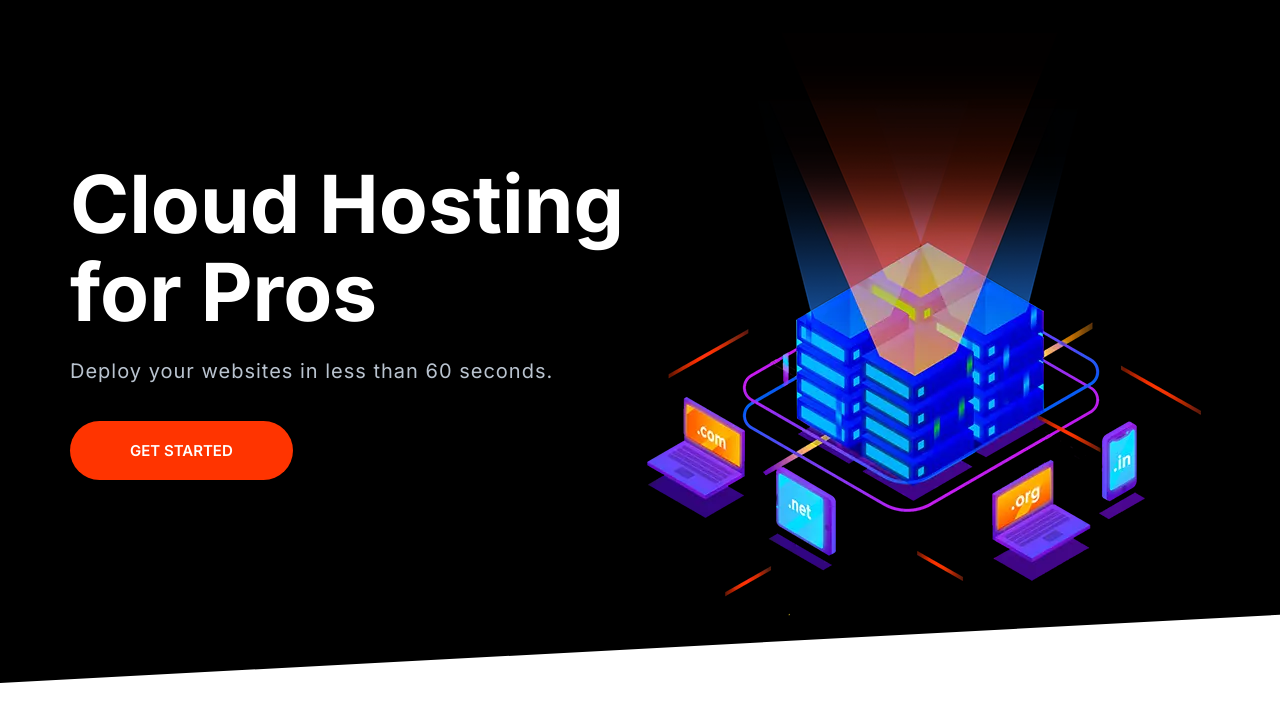
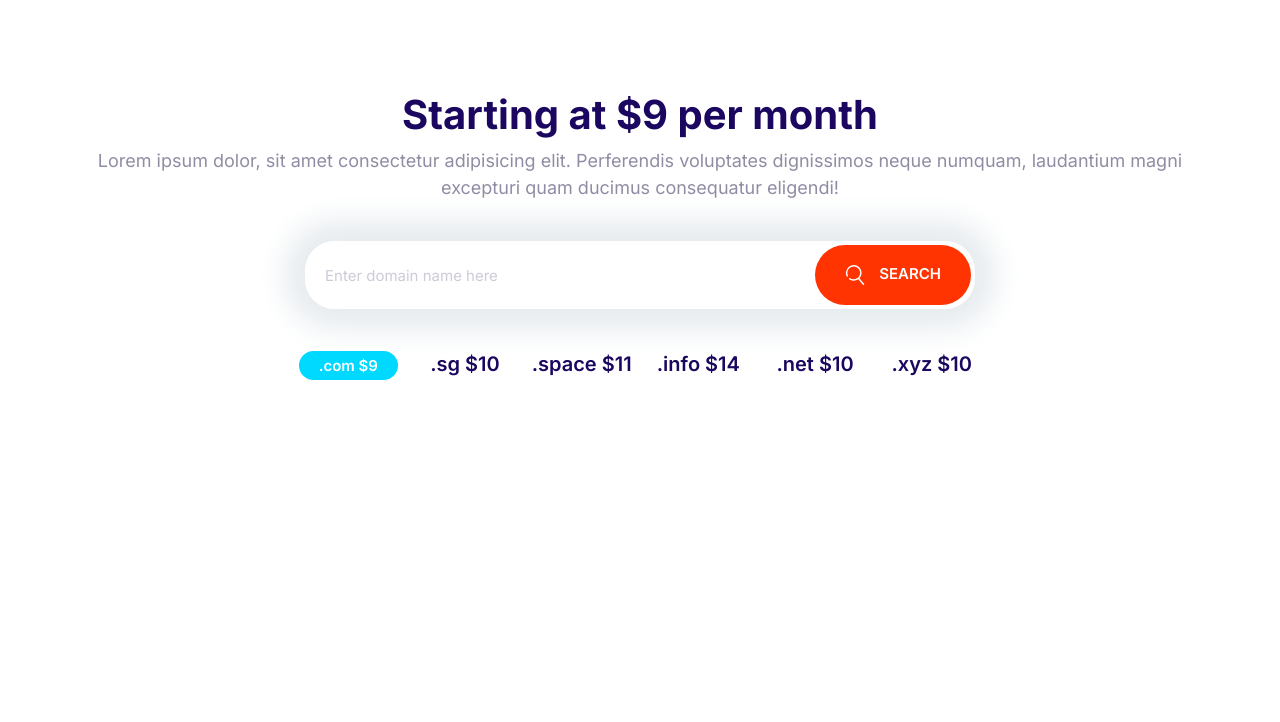
Before and after one commit to ZiXiOG/Moshify, a plain HTML site: page index.html in a window 1280 px wide. Drawn offline with Linux system fonts and the light colour scheme.

Commit message:
Creating domain block.

```diff
--- a/css/style.css
+++ b/css/style.css
@@ -213,6 +213,13 @@ a {
   margin: 1rem 0;
 }
 
+.btn .icon {
+  width: 2rem;
+  height: 2rem;
+  margin-right: 1rem;
+  vertical-align: middle;
+}
+
 .btn--primary {
   background: var(--color-primary);
   color: #fff;
@@ -287,7 +294,7 @@ a {
 .input-group .input {
   border: 0;
   flex-grow: 1;
-  padding: 1.5rem 1rem;
+  padding: 1.5rem 2rem;
 }
 
 .input-group .btn {
@@ -714,3 +721,29 @@ a {
     align-self: center;
   }
 }
+
+/* Domain block */
+
+.block-domain .input-group {
+  box-shadow: 0 0 30px 20px #e6ebee;
+  border: 0;
+  margin: 4rem auto;
+  max-width: 670px;
+}
+
+.block-domain__prices {
+  display: grid;
+  grid-template-columns: repeat(3, 1fr);
+  grid-template-rows: repeat(2, 6rem);
+  font-size: 2rem;
+  font-weight: 600;
+  justify-items: center;
+  max-width: 700px;
+  margin: 0 auto;
+}
+
+@media screen and (min-width: 768px) {
+  .block-domain__prices {
+    grid-template-columns: repeat(auto-fit, minmax(10rem, 1fr));
+  }
+}
--- a/index.html
+++ b/index.html
@@ -14,22 +14,32 @@
     <link rel="stylesheet" href="/css/style.css" />
   </head>
   <body>
-    <section class="block block--dark block--skewed-rigth hero">
-      <div class="grid grid--1x2 container">
-        <header class="block__header hero__content">
-          <h1 class="block__heading">Cloud Hosting for Pros</h1>
-          <p class="hero__tagline">
-            Deploy your websites in less than 60 seconds.
-          </p>
-          <a href="#" class="btn btn--accent btn--stretched">Get Started</a>
-        </header>
-        <picture>
-          <source
-            type="image/webp"
-            srcset="/images/banner.webp 1x, image/banner@2x.webp 2x" />
-          <img class="hero__image" src="/images/banner.png" alt=""
-        /></picture>
+    <section class="block container block-domain">
+      <header class="block__header">
+        <h2>Starting at $9 per month</h2>
+        <p>
+          Lorem ipsum dolor, sit amet consectetur adipisicing elit. Perferendis
+          voluptates dignissimos neque numquam, laudantium magni excepturi quam
+          ducimus consequatur eligendi!
+        </p>
+      </header>
+      <div class="input-group">
+        <input type="text" class="input" placeholder="Enter domain name here" />
+        <button class="btn btn--accent">
+          <svg class="icon icon--white">
+            <use xlink:href="/images/sprite.svg#search"></use>
+          </svg>
+          Search
+        </button>
       </div>
+      <ul class="list block-domain__prices">
+        <li><span class="badge badge--secondary">.com $9</span></li>
+        <li>.sg $10</li>
+        <li>.space $11</li>
+        <li>.info $14</li>
+        <li>.net $10</li>
+        <li>.xyz $10</li>
+      </ul>
     </section>
   </body>
   <script src="js/main.js"></script>
```
Also changed, not shown: components/domain block.html (added, +27 -0 lines), components/inputs.html (+1 -5 lines).
